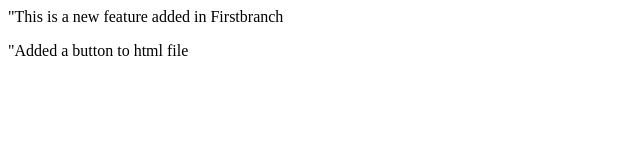
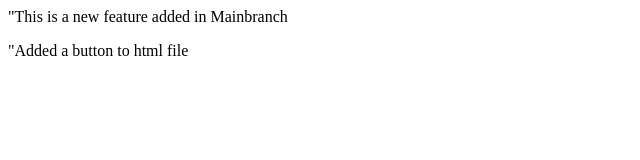
Before and after one commit to sudhabmk7-oss/docker-compose-project, a plain HTML site: page index.html in a window 1280 px wide. Shown: the full height of the page, 0-640 px from the left. Drawn offline with Linux system fonts and the light colour scheme.

Commit message:
Added changes

```diff
--- a/index.html
+++ b/index.html
@@ -1,2 +1,2 @@
-<p>"This is a new feature added in Firstbranch</p>
+<p>"This is a new feature added in Mainbranch</p>
 <p>"Added a button to html file</p>
```
